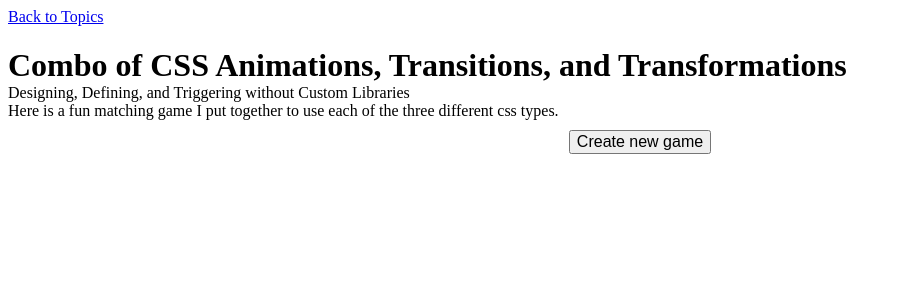
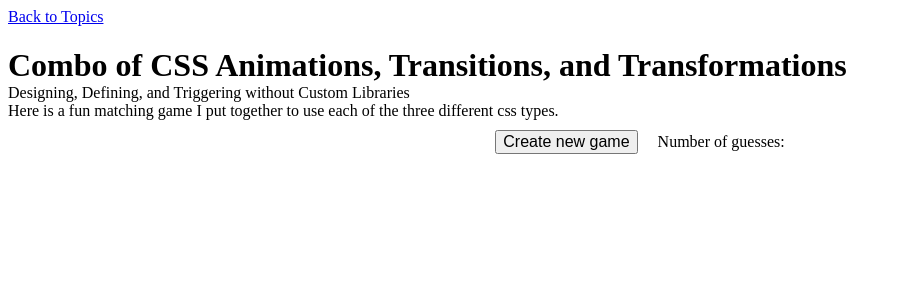
Before and after one commit to Moake-Melissa/cit261, a PHP site: page /cssCombo.html in a window 1280 px wide. Shown: the top 300 px of the page, without its empty margins (0-901 px from the left). Run offline with PHP 8.4, Linux system fonts and the light colour scheme.

Commit message:
added guess counter

```diff
--- a/cssCombo.html
+++ b/cssCombo.html
@@ -16,7 +16,9 @@ and open the template in the editor.
         <h1>Combo of CSS Animations, Transitions, and Transformations</h1><span>Designing, Defining, and Triggering without Custom Libraries
         </span><br>
         <div>Here is a fun matching game I put together to use each of the three different css types.</div>
-        <button id="makeGame" onclick="makeGame();">Create new game</button>
+    <div id="options">
+        <button id="makeGame" onclick="makeGame();">Create new game</button><span>Number of guesses: <span id="counter"></span></span>
+    </div>
         <div id="game" class="stacked"></div>
     </body>
 </html>
--- a/main.js
+++ b/main.js
@@ -1,5 +1,5 @@
 
-
+var counter;
 
 
 function canvasGradient(){
@@ -42,10 +42,11 @@ function shuffleArray(array) {
 function cardFlip(card){
     var active = document.getElementsByClassName("flipped");
     var found = document.getElementsByClassName("found");
-    console.log(active);
     if (active.length == "2"){
         var first = active[0];
         var second = active[1];
+        counter++;
+        document.getElementById("counter").innerHTML = counter;
         if (first.firstChild.firstChild.innerHTML === second.firstChild.firstChild.innerHTML){
             first.firstChild.setAttribute("style","background-color:green");
             second.firstChild.setAttribute("style","background-color: green");
@@ -74,6 +75,8 @@ function cardFlip(card){
 }
 
 function makeGame(){
+   counter = 0;
+   document.getElementById("counter").innerHTML = counter;
    var numbers = [];
    for(var i=0; i<9; i++){
        var num = Math.floor((Math.random() * 100) + 1);
--- a/styles.css
+++ b/styles.css
@@ -27,11 +27,14 @@
 
 /* CSS Page Styles*/
 h1{margin-bottom:0;}
+#options{
+    text-align: center;
+    margin: 10px auto;
+}
 button#makeGame {
     font-size: 1em;
-    text-align: center;
-    margin: 10px auto;
-    display: block;
+    display: inline-block;
+    margin-right: 20px;
 }
 .card {
     width: 150px;
```
